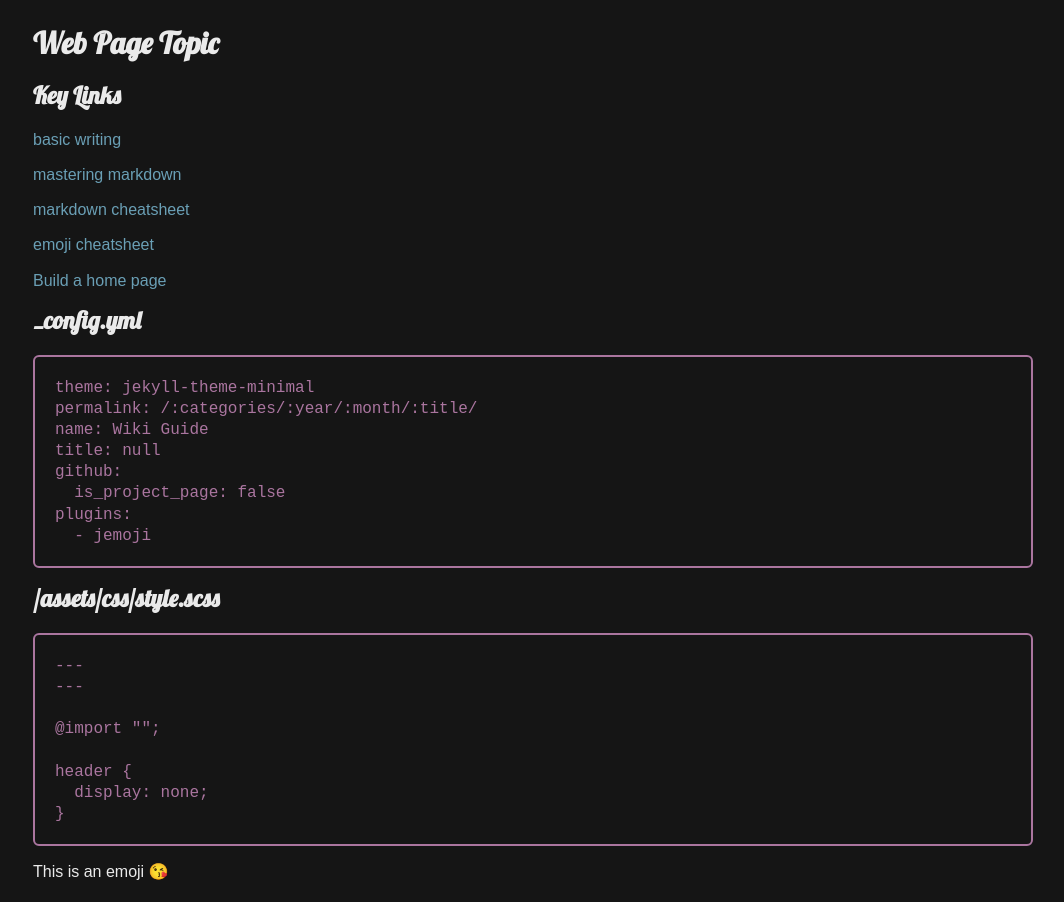
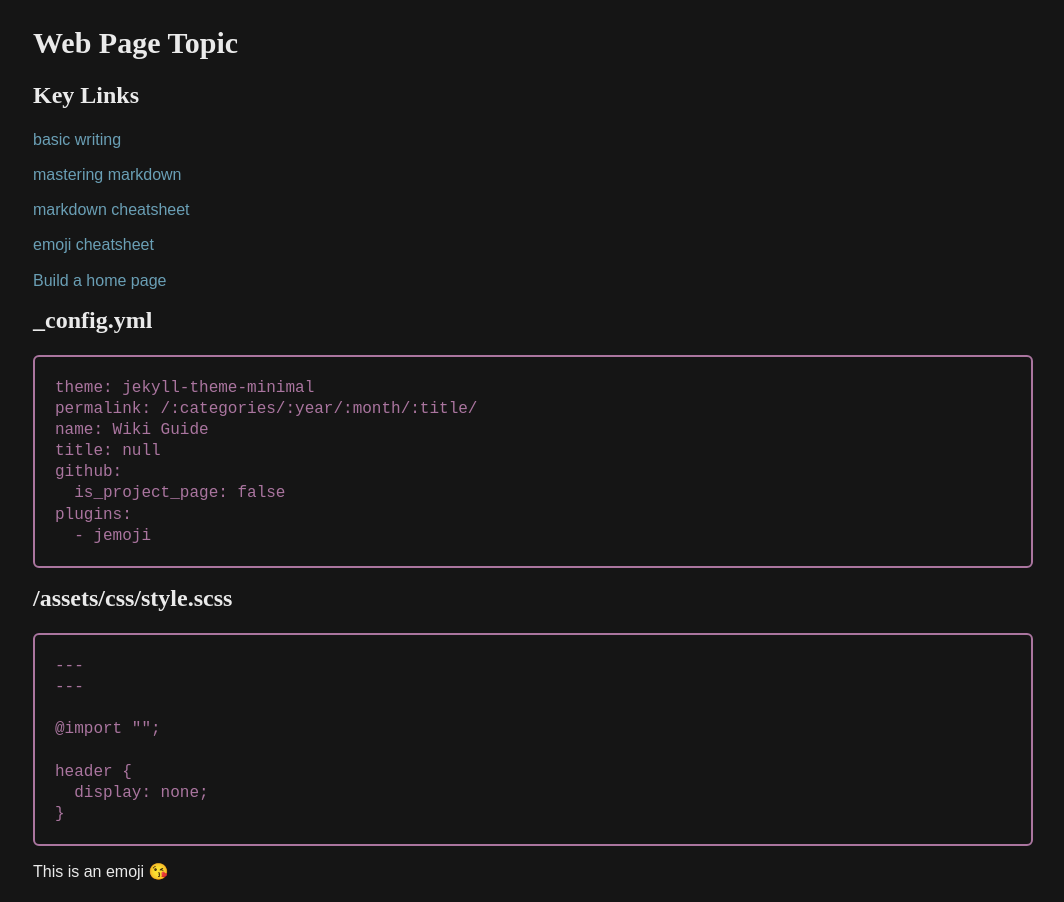
Before and after one commit to profphillips/wikibasics, a Jekyll site: the page built from index.md, in a window 1280 px wide. Shown: the whole page, without its empty margins (107-1171 px from the left). Built offline with Jekyll 4.4.1, drawn with Linux system fonts in a browser that asks for light colours; emoji names are drawn with the system emoji font; our own code applies the rules of GitHub Pages for plain Markdown files.

Commit message:
Update default.html

```diff
--- a/_layouts/default.html
+++ b/_layouts/default.html
@@ -4,7 +4,6 @@
     <meta charset='utf-8'>
     <meta http-equiv="X-UA-Compatible" content="IE=edge">
     <meta name="viewport" content="width=device-width, initial-scale=1">
-    <link href='https://fonts.googleapis.com/css?family=Lobster|Raleway|Inconsolata|Crimson Text' rel='stylesheet' type='text/css'>
     <link rel="stylesheet" href="{{ '/assets/css/style.css?v=' | append: site.github.build_revision | relative_url }}">
   </head>
 
```
